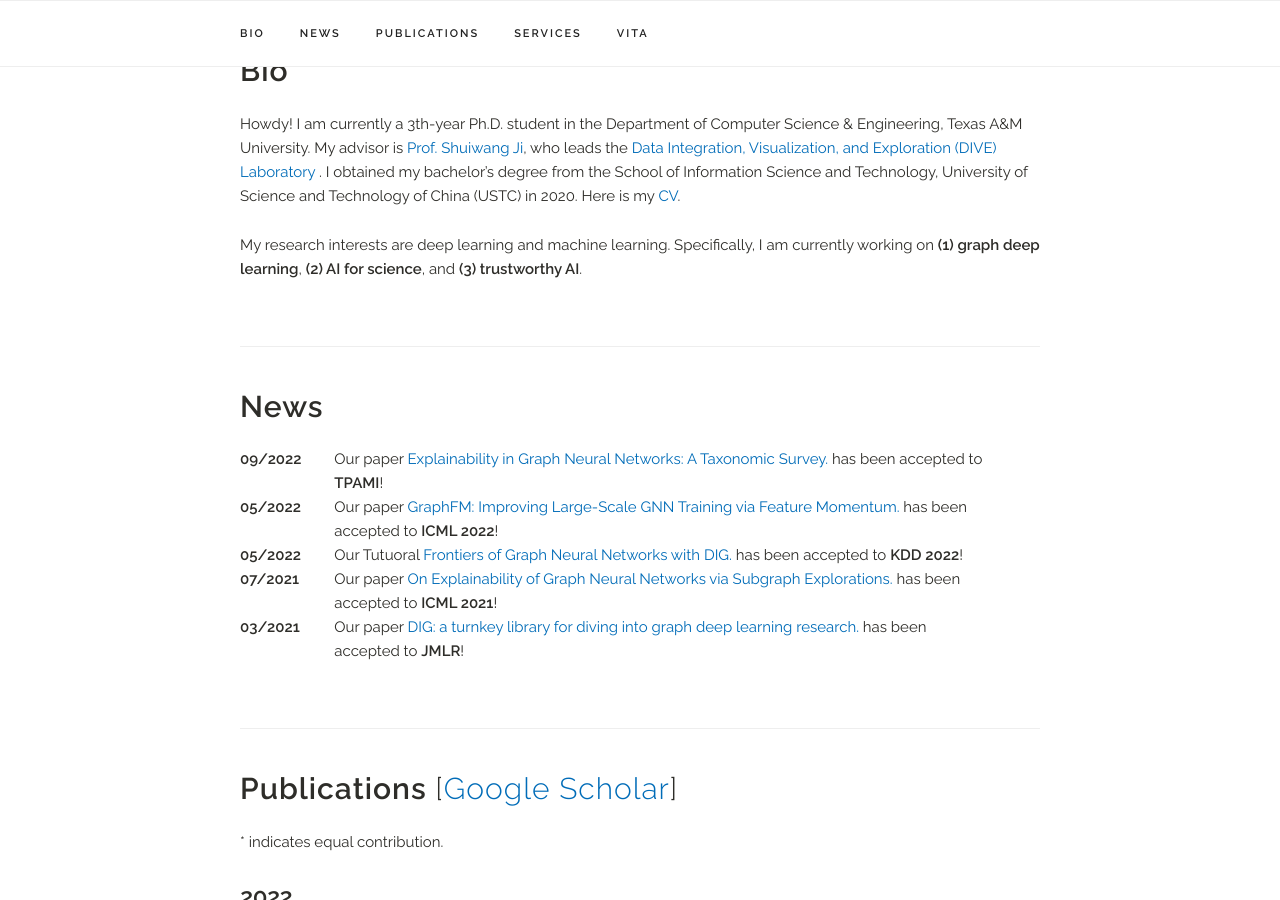
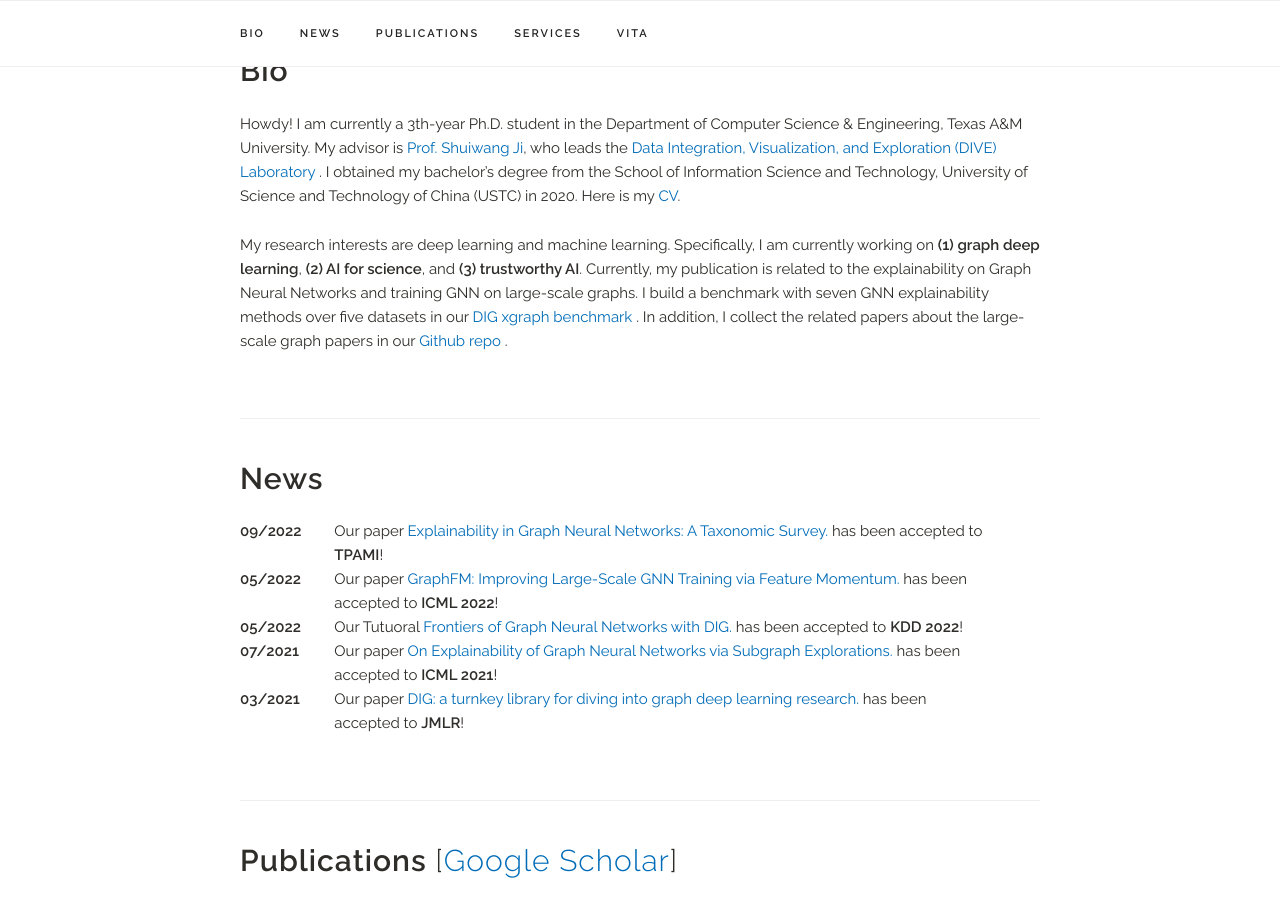
Before and after one commit to Oceanusity/Oceanusity.github.io, a Jekyll site: the page built from index.html, in a window 1280 px wide and 900 px high, scrolled down 333 px. Built offline with Jekyll 4.4.1, drawn with Linux system fonts in a browser that asks for light colours; a style sheet for code colours, icons or effects is not loaded.

Commit message:
Update index.html

```diff
--- a/index.html
+++ b/index.html
@@ -18,6 +18,11 @@ title: Home
   My research interests are deep learning and machine learning.
     Specifically, I am currently working on <b>(1) graph deep learning</b>, <b>(2) AI for science</b>,
     and <b>(3) trustworthy AI</b>.
+    Currently, my publication is related to the explainability on Graph Neural Networks and training GNN on large-scale graphs.
+    I build a benchmark with seven GNN explainability methods over five datasets in our
+    <a href="https://github.com/divelab/DIG/tree/dig-stable/benchmarks/xgraph"> DIG xgraph benchmark </a>.
+    In addition, I collect the related papers about the large-scale graph papers in our
+    <a href="https://github.com/Oceanusity/awesome-gnns-on-large-scale-graphs"> Github repo </a>.
   </p>
 </div>
 
```
